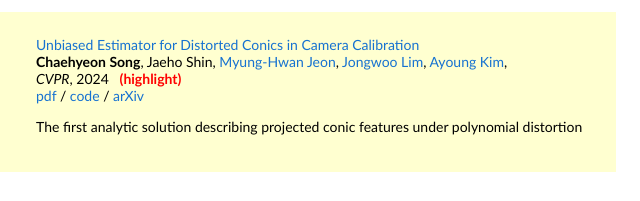
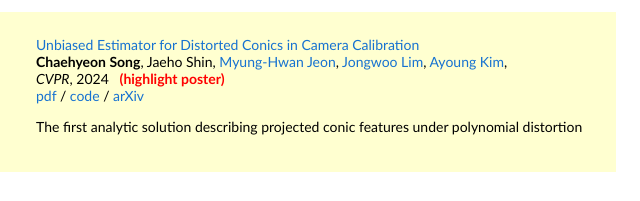
Before and after one commit to ChaehyeonSong/chaehyeonsong.github.io, a plain HTML site: page index.html in a window 1280 px wide. Shown: the part 407-608 px from the top of the page, 424-1064 px from the left. Drawn offline with Linux system fonts and the light colour scheme.

Commit message:
Update index.html

```diff
--- a/index.html
+++ b/index.html
@@ -61,7 +61,7 @@
             <a href="https://sites.google.com/view/snu-rvlab/people/jwlim?authuser=0">Jongwoo Lim</a>,
             <a href="https://ayoungk.github.io/">Ayoung Kim</a>,
             <br>
-            <em>CVPR</em>, 2024 &nbsp <font color="red"><strong>(highlight)</strong></font>
+            <em>CVPR</em>, 2024 &nbsp <font color="red"><strong>(highlight poster)</strong></font>
             <br>
             <a href="https://arxiv.org/pdf/2403.04583.pdf">pdf</a>
             /
```
